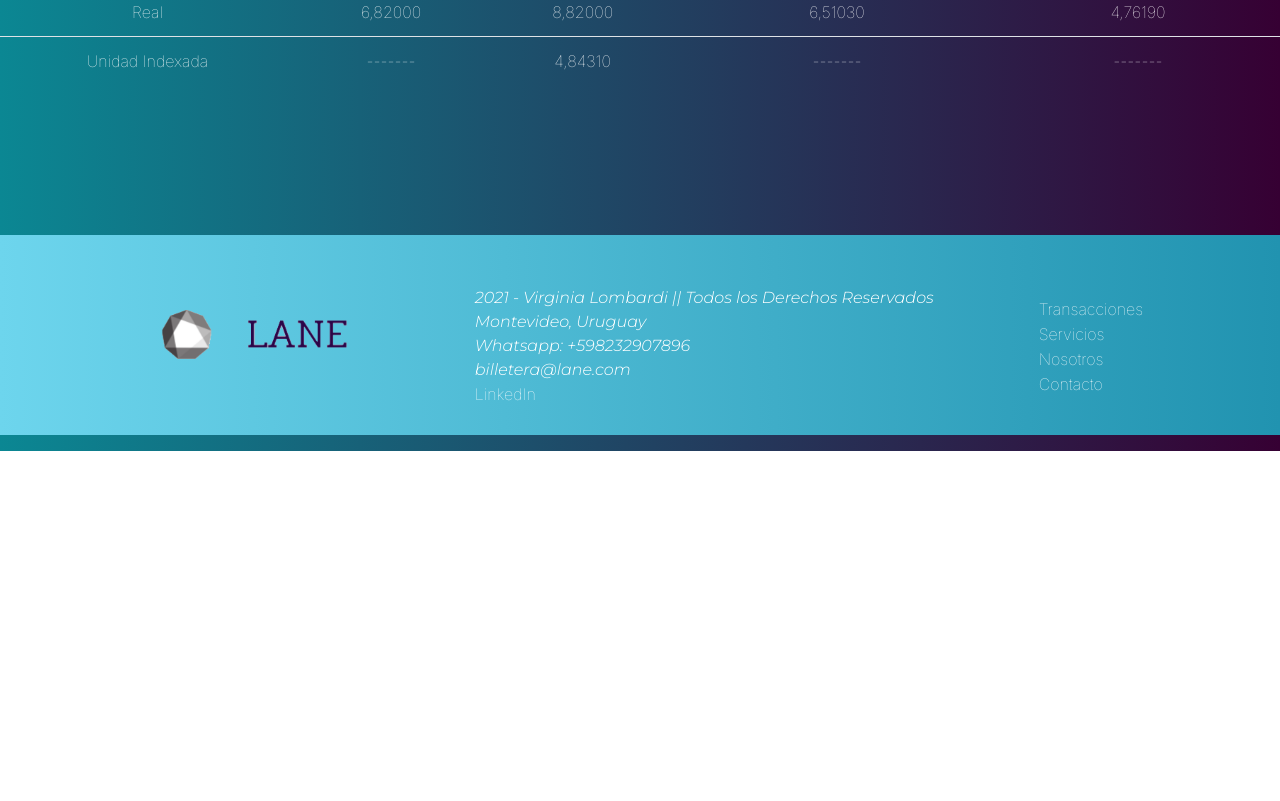
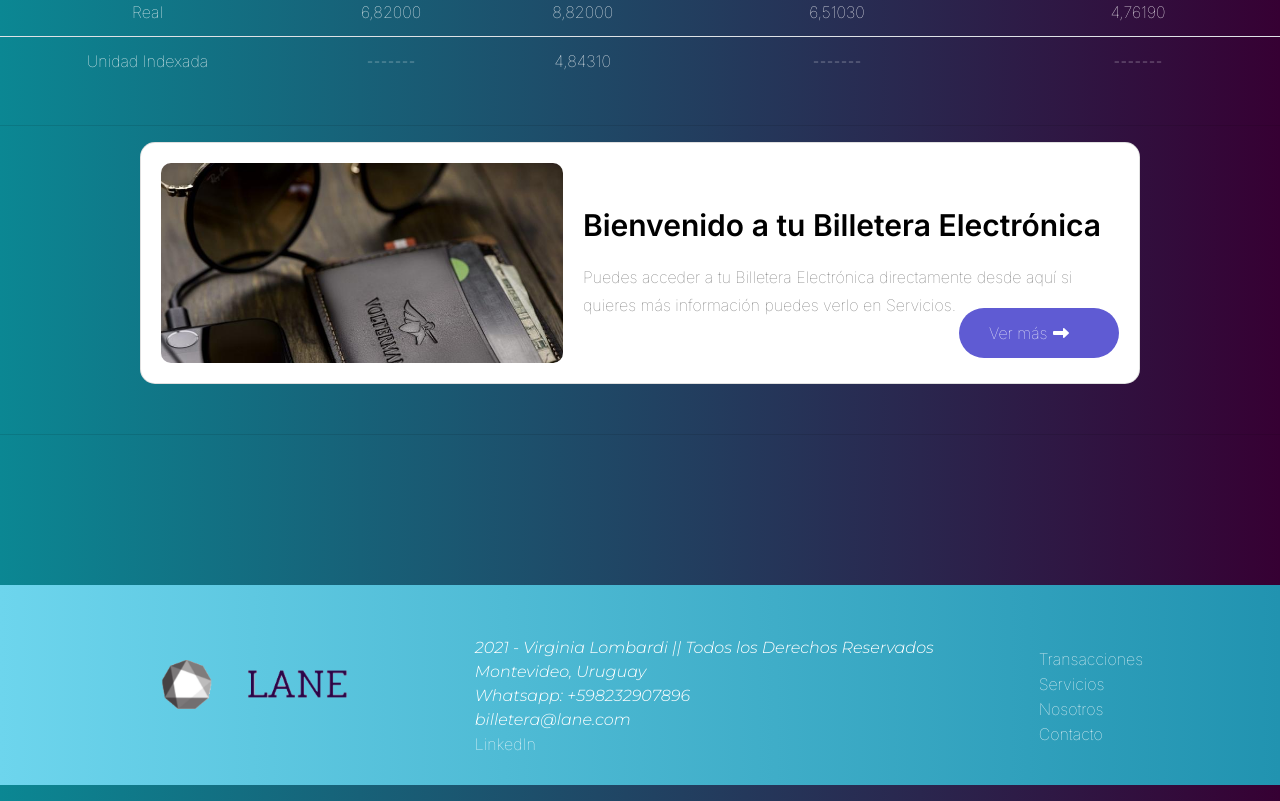
Before and after one commit to LVLVirginiaLombardi/Billetera_Electronica_Lombardi, a website: page index.html in a window 1280 px wide. Shown: the part 1720-2521 px from the top of the page. Before the commit the page ends 2171 px from the top, so only its background shows below. Drawn offline with nearby package versions, Linux system fonts and the light colour scheme.

Commit message:
Entrega SCSS - SCSS, BEM modificado

```diff
--- a/index.html
+++ b/index.html
@@ -5,7 +5,7 @@
     <meta name="viewport" content="width=device-width, initial-scale=1.0">
     <link rel="stylesheet" href="https://cdn.jsdelivr.net/npm/bootstrap@4.6.0/dist/css/bootstrap.min.css" integrity="sha384-B0vP5xmATw1+K9KRQjQERJvTumQW0nPEzvF6L/Z6nronJ3oUOFUFpCjEUQouq2+l" crossorigin="anonymous">
     <link rel="stylesheet" href="css/styles.css"><!-- Estilos para la página -->
-    <link rel="stylesheet" href="https://cdnjs.cloudflare.com/ajax/libs/font-awesome/5.15.3/css/all.min.css" integrity="sha512-iBBXm8fW90+nuLcSKlbmrPcLa0OT92xO1BIsZ+ywDWZCvqsWgccV3gFoRBv0z+8dLJgyAHIhR35VZc2oM/gI1w==" crossorigin="anonymous" />
+
     <title>LANE Home</title>
 
 </head>
@@ -163,9 +163,34 @@
             </tr>
         </table>
     </div>
-
+    <hr>
     <!-- End Table -->
 
+    <!-- BEM -->
+
+    <div class="contenedor">
+        <div class="card"><!-- BLOQUE -->
+            <a href="#" class="card__thumbnail">
+                <img src="./img/img1.jpg" alt="" class="card__img">
+            </a>
+            <div class="card__textos">
+                <h3 class="card__titulo">
+                    <a href="#" class="card__enlace--negrita">Bienvenido a tu Billetera Electrónica</a>
+                </h3>
+                <p class="card__extracto--gris">Puedes acceder a tu Billetera Electrónica directamente desde aquí si quieres
+                    más información puedes verlo en Servicios.
+                </p>
+                <a href="./services.html" class="boton boton--absolute boton--azul"><!-- BLOQUE -->
+                    <span class="boton__texto">Ver más</span>
+                    <i class="boton__icono fas fa-long-arrow-alt-right"></i>
+                </a>
+            </div>
+        </div>
+    </div>
+
+    <!-- END BEM -->
+
+    <hr>
     <!-- Footer -->
     <footer>
         <address class="address">
@@ -187,7 +212,7 @@
         </address>
     </footer>
     <!-- End Footer -->
-
+    <script src="https://kit.fontawesome.com/2754e90659.js" crossorigin="anonymous"></script>
     <script src="https://code.jquery.com/jquery-3.5.1.slim.min.js" integrity="sha384-DfXdz2htPH0lsSSs5nCTpuj/zy4C+OGpamoFVy38MVBnE+IbbVYUew+OrCXaRkfj" crossorigin="anonymous"></script>
     <script src="https://cdn.jsdelivr.net/npm/bootstrap@4.6.0/dist/js/bootstrap.bundle.min.js" integrity="sha384-Piv4xVNRyMGpqkS2by6br4gNJ7DXjqk09RmUpJ8jgGtD7zP9yug3goQfGII0yAns" crossorigin="anonymous"></script>
 </body>
--- a/scss/_services.scss
+++ b/scss/_services.scss
@@ -5,14 +5,15 @@
     flex-direction: column;
     font-family: $fam-fuente;
     flex-wrap: nowrap;
-    width:50%;
+    width:100%;
     margin-left: auto;
     margin-right: auto;
     height: 200%;
     margin-top: 30px;
 }
 
-.container .banca_por_internet{
+.banca_por_internet{
+    @extend.container;
     color: #880a3e;
     background-color: rgba(114.0, 223.0, 221.0, 0.6);
     border-radius: 20px;
@@ -20,7 +21,8 @@
     margin-bottom: 40px;
 }
 
-.container .banca_telefonica{
+.banca_telefonica{
+    @extend.container;
     color: #880a3e;
     background-color: rgba(114.0, 223.0, 221.0, 0.6);
     border-radius: 20px;
@@ -32,7 +34,8 @@
     margin: 10px;
 }
 
-.container .app{
+.app{
+    @extend.container;
     color: #880a3e;
     background-color: rgba(114.0, 223.0, 221.0, 0.6);
     border-radius: 20px;
@@ -47,7 +50,8 @@
     padding: 20px;
 }
 
-.container .multipagos{
+.multipagos{
+    @extend.container;
     color: #880a3e;
     background-color: rgba(114.0, 223.0, 221.0, 0.6);
     border-radius: 20px;
--- a/scss/_transactions.scss
+++ b/scss/_transactions.scss
@@ -1,13 +1,12 @@
 /* TRANSACTIONS */
 section.contenedor_t{
     height: 30vh;
-    width: 50%;
+    width: ($ancho - 100%)/2;
 }
 
 .contenedor_t{
     display: flex;
     flex-direction: column;
-
     flex-wrap: nowrap;
     justify-content: center;
     margin-left: auto;
--- a/scss/_variables.scss
+++ b/scss/_variables.scss
@@ -1 +1,2 @@
 $fam-fuente: 'Inter', sans-serif;
+$ancho: 200%;
--- a/scss/_wallet.scss
+++ b/scss/_wallet.scss
@@ -2,7 +2,7 @@
 
 /* WALLET */
 
-.grid .grid__section{
+.grid section{
     display: grid;
     grid-template-columns:30% 50%;
     height: 300px;
@@ -14,7 +14,7 @@
     animation-name: aparecer;
 }
 
-.grid .grid__asterisco{
+.grid .asterisco{
     color: darkgray;
     font-weight: bold;
     font-family: $fam-fuente;
--- a/scss/index.scss
+++ b/scss/index.scss
@@ -74,5 +74,89 @@
     font-family: $fam-fuente;
     align-items: flex-end;
 }
+/* BEM */
+.contenedor{
+    max-width: 1000px;
+    width: 90%;
+    margin: 0 auto;
+}
 
+.card{
+    background-color: #fff;
+    border-radius: 15px;
+    padding: 20px;
+    display: flex;
+    flex-direction: row;
+    align-items: center;
+    position: relative;
+    margin-bottom: 50px;
+    font-family: $fam-fuente;
+}
+
+.card__thumbnail{
+    width: 650px;
+    height: 200px;
+    background: #000;
+    margin-right: 20px;
+    border-radius: 10px;
+    overflow: hidden;
+    display: inline-block;
+}
+
+.card__enlace--negrita{
+    font-weight: 900;
+    color: #000;
+}
+
+.card__img{
+    width: 100%;
+}
+
+.card__textos{
+    margin-top: 20px;
+}
+
+.card__titulo{
+    font-family: $fam-fuente;
+    font-size: 30px;
+    font-weight: normal;
+    margin-bottom: 20px;
+}
+
+.card__extracto--gris{
+    line-height: 28px;
+    color: #6d6d6d;
+    margin-bottom: 20px;
+}
+
+.boton{
+    border: none;
+    min-width: 160px;
+    height: 50px;
+    padding: 0 30px;
+    color: #fff;
+    border-radius: 100px;
+    text-decoration: none;
+    display: inline-flex;
+    justify-content: space-between;
+    align-items: center;
+    background: rgb(95, 91, 211);
+    transition: .3s ease all;
+}
+
+.boton__texto{
+    font-family: $fam-fuente;
+}
+
+.boton--absolute{
+    position: absolute;
+    right: 20px;
+    bottom: 25px;
+}
+
+.boton--azul:hover{
+    text-decoration: none;
+    background: rgb(69, 171, 255);
+}
+/* END BEM */
 /* END INDEX */
--- a/scss/style.scss
+++ b/scss/style.scss
@@ -18,9 +18,9 @@
 @import "carousel";
 @import "banner";
 @import "about";
-@import "wallet";
 @import "transactions";
 @import "services";
+@import "wallet";
 @import "navbar";
 @import "contactus";
 @import "body";
```
Also changed, not shown: transactions.html (+2 -1 lines), css/styles.css.
